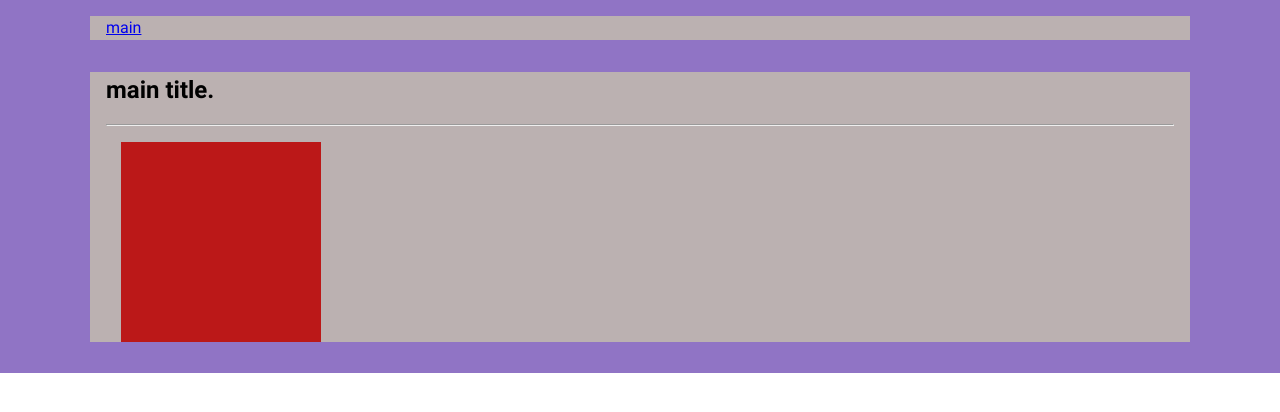
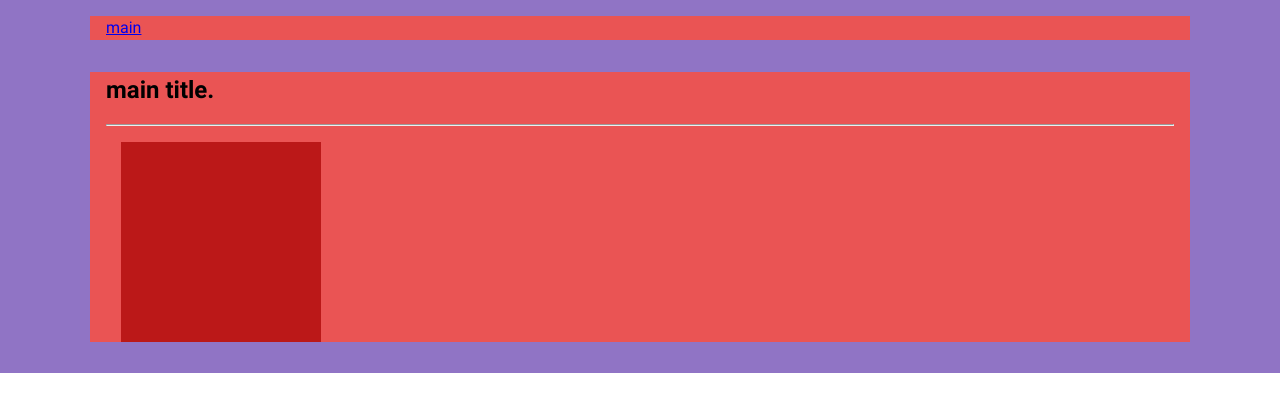
Before and after one commit to polina-05/hillel-lessons-hw, a plain HTML site: page index.html in a window 1280 px wide. Drawn offline with Linux system fonts and the light colour scheme.

Commit message:
bc chanched

```diff
--- a/css/style.css
+++ b/css/style.css
@@ -16,7 +16,7 @@ html {
 }
 
 .container {
-  background-color: rgb(187, 177, 177);
+  background-color: rgb(234, 84, 84);
   max-width: 1100px;
   margin-left: auto;
   margin-right: auto;
```
